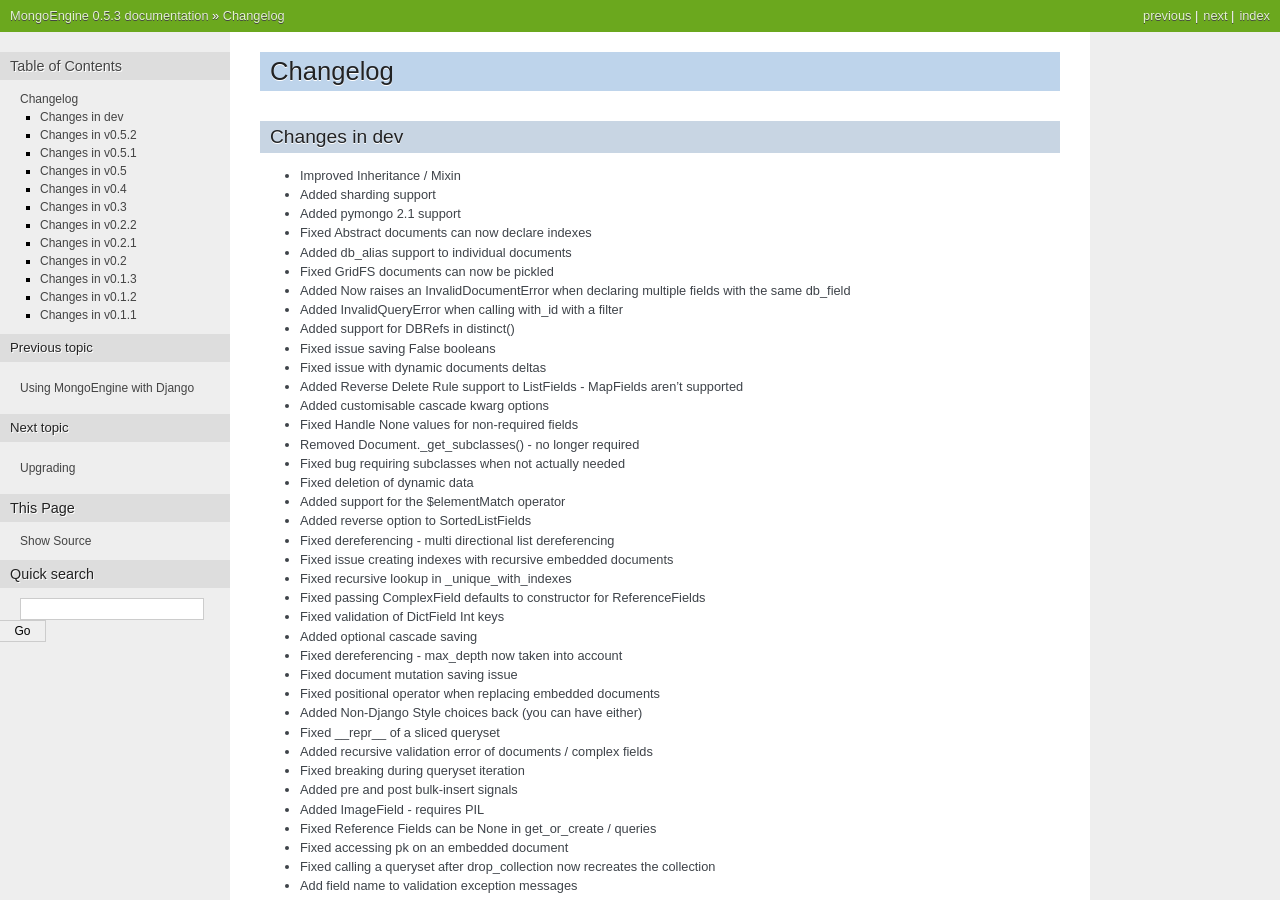
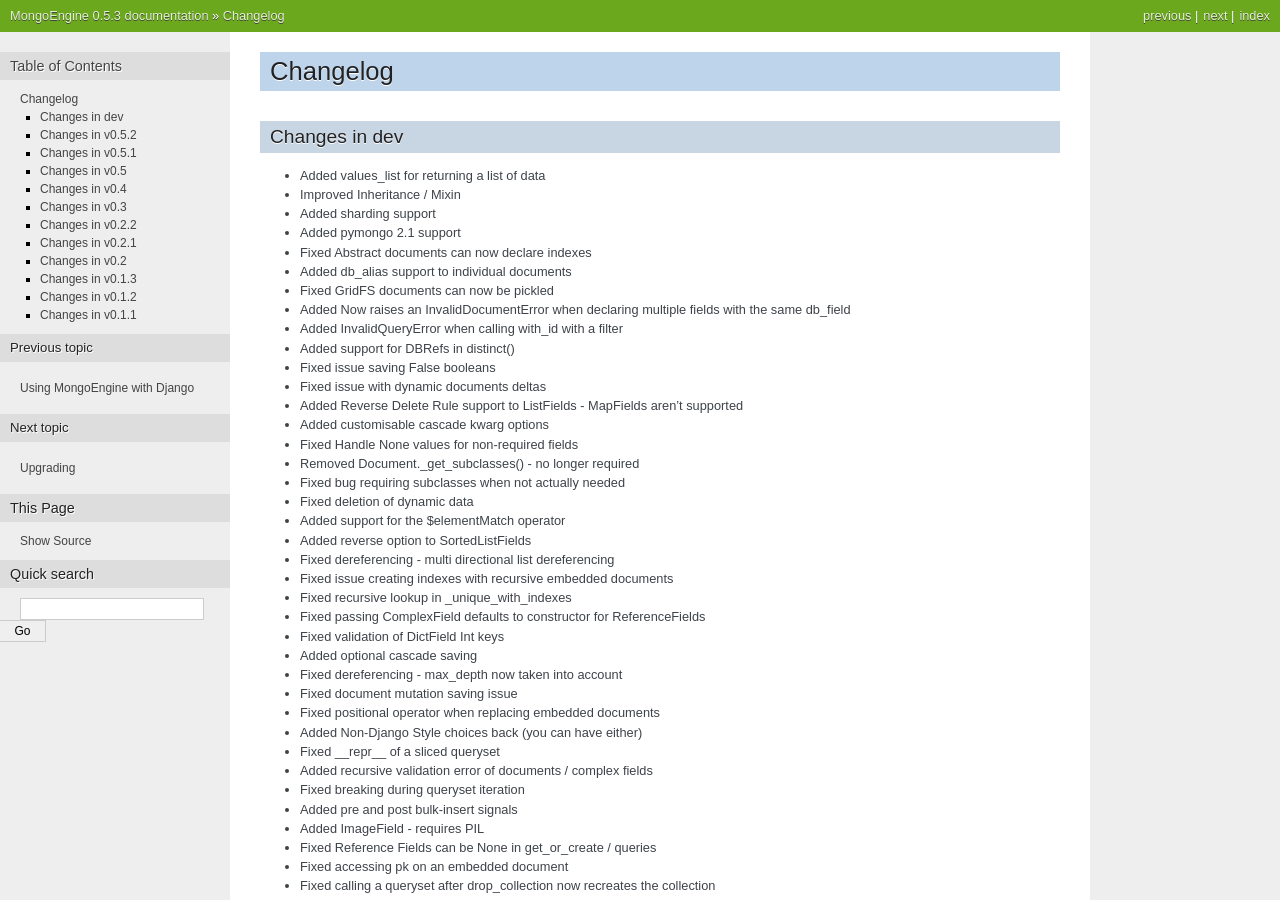
Before and after one commit to MongoEngine/mongoengine, a Sphinx documentation site: the page built from docs/changelog.rst, in a window 1280 px wide and 900 px high. Built offline with Sphinx 7.4.7, drawn with Linux system fonts in a browser that asks for light colours.

Commit message:
Update docs/changelog.rst

```diff
--- a/docs/changelog.rst
+++ b/docs/changelog.rst
@@ -5,6 +5,7 @@ Changelog
 Changes in dev
 ==============
 
+- Added values_list for returning a list of data
 - Improved Inheritance / Mixin
 - Added sharding support
 - Added pymongo 2.1 support
```
